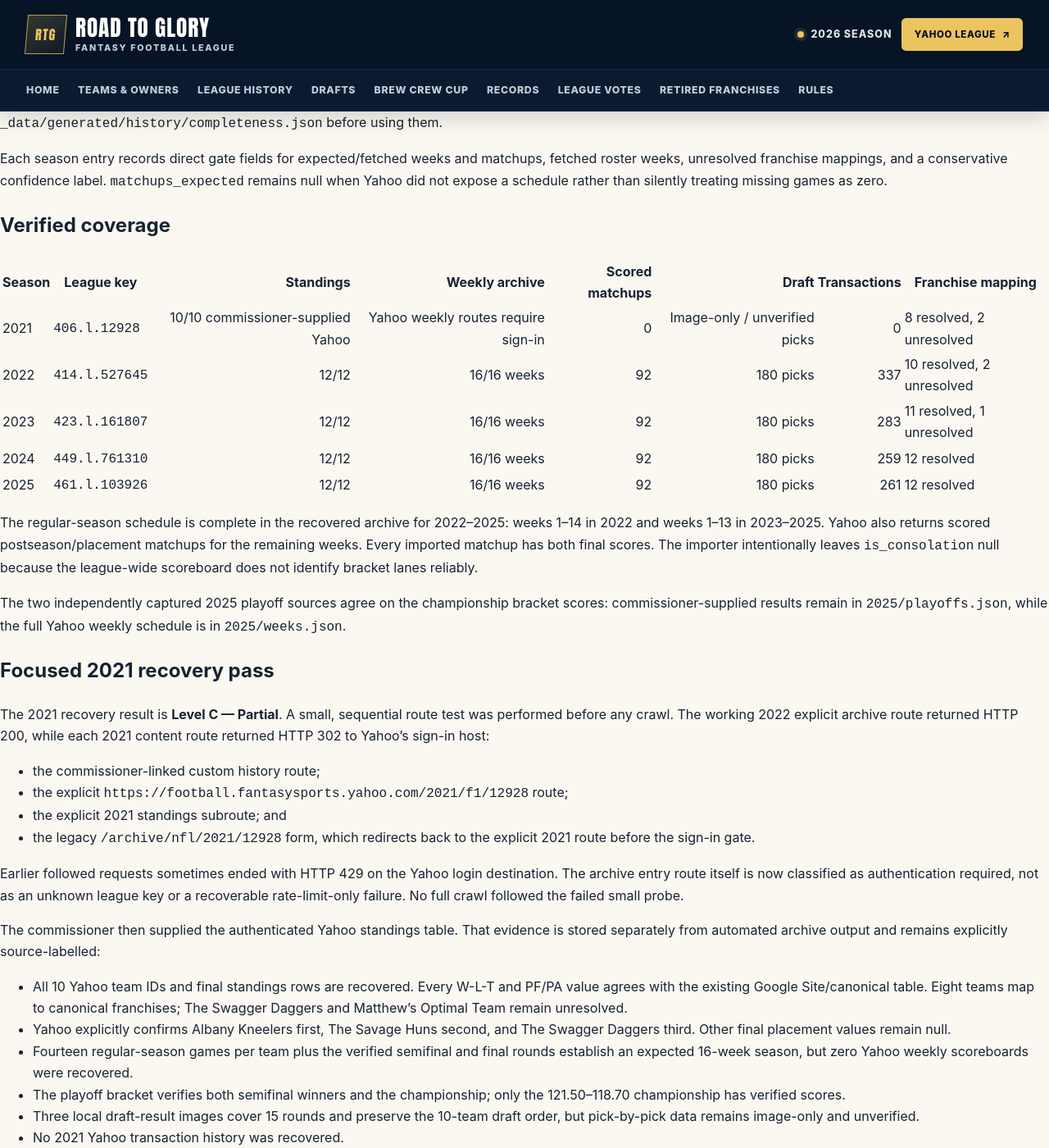
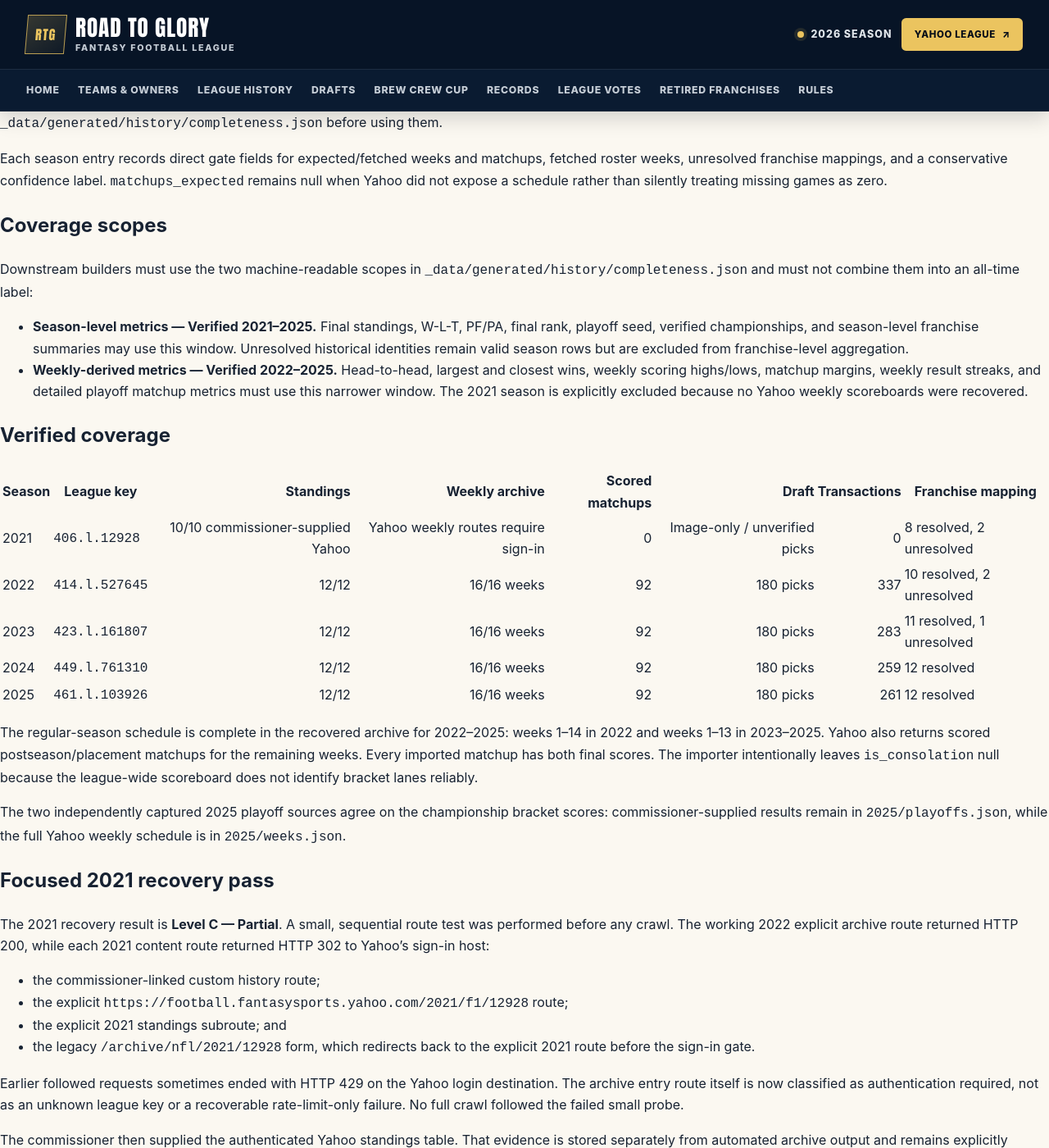
Before and after one commit to stringer56/fantasy-football-site, a Jekyll site: the page built from docs/YAHOO_HISTORY_BACKFILL.md, in a window 1280 px wide and 1400 px high, scrolled down 250 px. Shown: the whole window at 82% size. Built offline with Jekyll 4.4.1, drawn with Linux system fonts in a browser that asks for light colours; our own code applies the rules of GitHub Pages for plain Markdown files; some of the changed text lies outside the part shown.

Commit message:
Define separate historical coverage scopes

```diff
--- a/docs/YAHOO_HISTORY_BACKFILL.md
+++ b/docs/YAHOO_HISTORY_BACKFILL.md
@@ -15,6 +15,21 @@ Each season entry records direct gate fields for expected/fetched weeks and
 matchups, fetched roster weeks, unresolved franchise mappings, and a conservative
 confidence label. `matchups_expected` remains null when Yahoo did not expose a
 schedule rather than silently treating missing games as zero.
+
+## Coverage scopes
+
+Downstream builders must use the two machine-readable scopes in
+`_data/generated/history/completeness.json` and must not combine them into an
+all-time label:
+
+- **Season-level metrics — Verified 2021–2025.** Final standings, W-L-T, PF/PA,
+  final rank, playoff seed, verified championships, and season-level franchise
+  summaries may use this window. Unresolved historical identities remain valid
+  season rows but are excluded from franchise-level aggregation.
+- **Weekly-derived metrics — Verified 2022–2025.** Head-to-head, largest and
+  closest wins, weekly scoring highs/lows, matchup margins, weekly result streaks,
+  and detailed playoff matchup metrics must use this narrower window. The 2021
+  season is explicitly excluded because no Yahoo weekly scoreboards were recovered.
 
 ## Verified coverage
 
@@ -74,9 +89,9 @@ explicitly source-labelled:
 - No 2021 Yahoo transaction history was recovered.
 
 Accordingly, 2021 may participate in season-level standings, PF/PA, champion,
-and conservative recap features with its existing provenance. It must not enter
-weekly head-to-head, margin, scoring, or streak calculations. Those features
-retain the label **Verified 2022–2025**.
+and conservative recap features with its existing provenance under the label
+**Verified 2021–2025**. It must not enter weekly head-to-head, margin, scoring,
+or streak calculations. Those features retain the label **Verified 2022–2025**.
 
 ## Unresolved identities
 
```
Also changed, not shown: _data/generated/history/completeness.json (+46 -0 lines), docs/DATA_SCHEMAS.md (+12 -0 lines), docs/RECORDS_DATA_COVERAGE.md (+19 -0 lines), scripts/backfill_yahoo_history.py (+41 -0 lines), scripts/validate_yahoo_history_backfill.py (+42 -0 lines), tests/test_yahoo_archive.py (+12 -1 lines).
